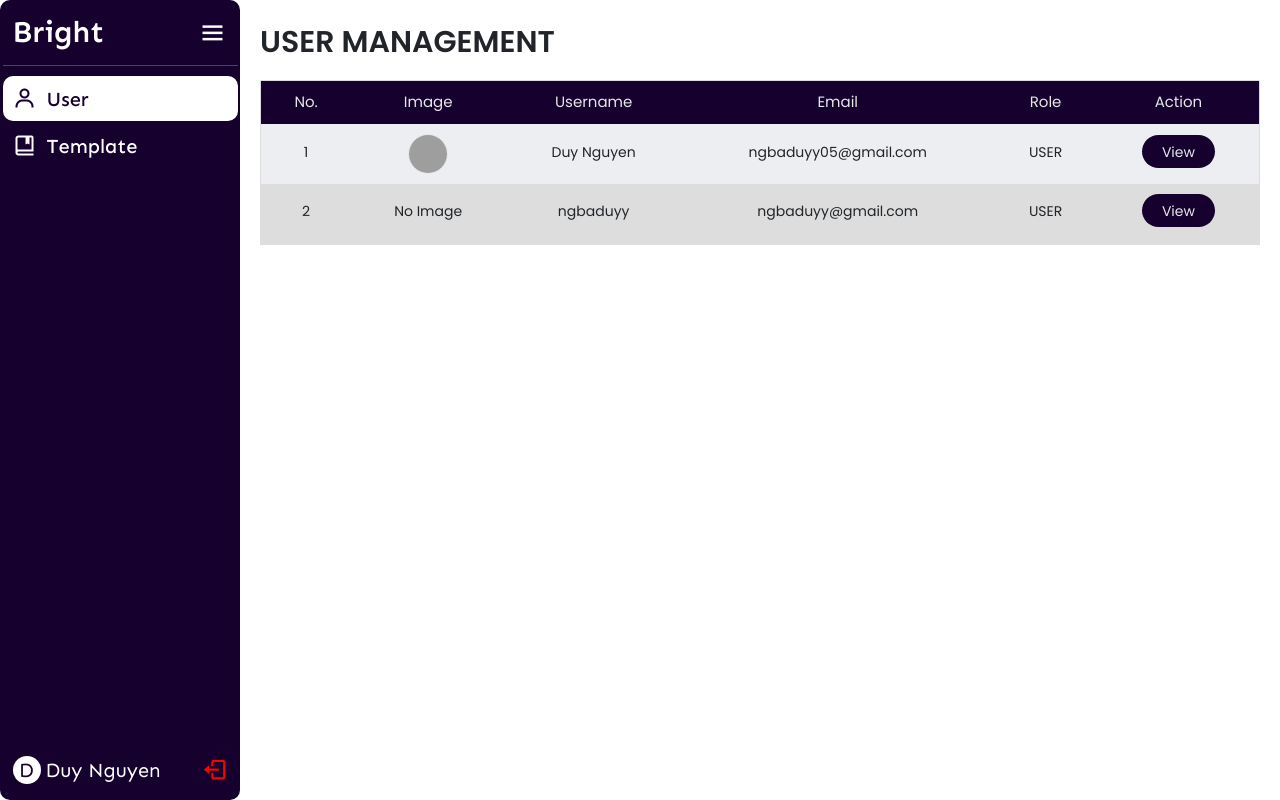
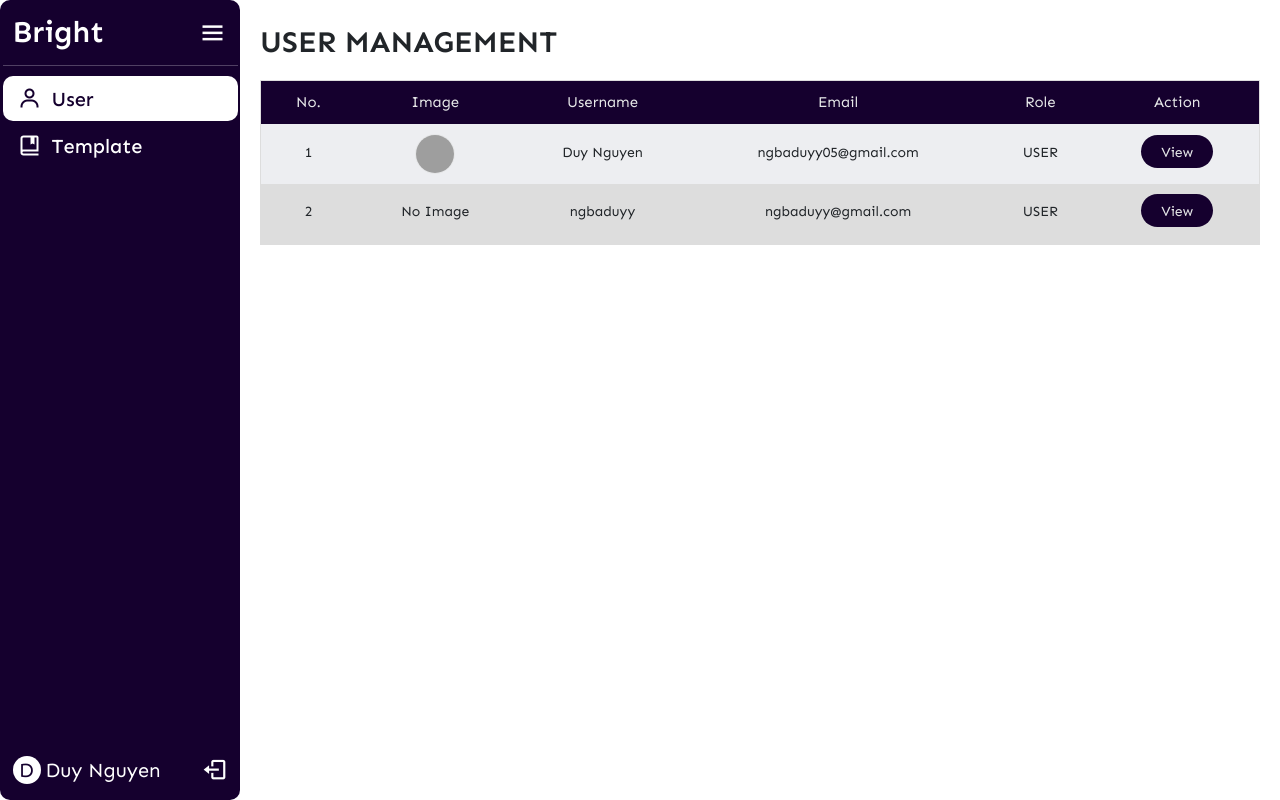
Before and after one commit to ngbaduyy10/cv-builder, a PHP site: page /cv-builder/index.php?page=user-manage in a window 1280 px wide. Run offline with PHP 8.4, Linux system fonts and the light colour scheme; data comes from the database, SQL or seed files in the repository; some libraries are stand-ins or nearby versions; grey boxes are pictures that could not be loaded.

Commit message:
layout fixed

```diff
--- a/assets/css/admin/sidebar.css
+++ b/assets/css/admin/sidebar.css
@@ -140,5 +140,5 @@ body {
 
 .profile i {
     font-size: 2.6rem;
-    color: red;
+    color: white;
 }
--- a/assets/css/admin/user-manage.css
+++ b/assets/css/admin/user-manage.css
@@ -2,7 +2,7 @@
     margin-left: 240px;
     padding: 20px;
     transition: all 0.5s ease;
-    font-family: "Poppins", sans-serif;
+    font-family: "Sen", sans-serif;
 }
 
 .closed .admin-user {
--- a/assets/css/auth.css
+++ b/assets/css/auth.css
@@ -4,7 +4,7 @@
     align-items: center;
     height: calc(100vh - 80px);
     background: linear-gradient(90deg, #e2e2e2, #f4f7ff);
-    font-family: "Poppins", sans-serif!important;
+    font-family: "Sen", sans-serif!important;
     margin: 0!important;
 }
 
@@ -118,7 +118,7 @@
 }
 
 .auth .social-icons a {
-    font-size: 3rem;
+    font-size: 2.8rem;
 }
 
 .auth .social-icons a i {
--- a/assets/css/client/layout.css
+++ b/assets/css/client/layout.css
@@ -1,6 +1,7 @@
 .header {
     background: var(--background-color);
     z-index: 1;
+    font-family: "Sen", sans-serif;
 }
 .header.fixed {
     position: sticky;
@@ -9,7 +10,6 @@
 .header .nav-logo {
     font-weight: 800;
     font-size: 3.4rem;
-    font-family: "Sen", sans-serif;
 }
 .header .navbar {
     height: 80px;
@@ -50,7 +50,6 @@
     font-weight: 500;
     font-size: 2.1rem;
     padding: 0!important;
-    font-family: "Sen", sans-serif;
 }
 .header .button-sign-up {
     min-width: 100px;
@@ -89,7 +88,6 @@
     height: 45px;
     border-radius: 50%;
     font-size: 2.4rem;
-    font-family: "Poppins", sans-serif;
     border: none;
     margin-left: 4px;
 }
@@ -102,7 +100,6 @@
 .header .dropdown-menu {
     width: 220px;
     font-size: 1.4rem;
-    font-family: "Poppins", sans-serif;
     border-radius: 10px;
 }
 
@@ -135,7 +132,6 @@
 .footer .logo {
     font-weight: 700;
     font-size: 2.8rem;
-    font-family: "Sen", sans-serif;
     color: #fff;
 }
 .footer .desc {
--- a/assets/css/reset.css
+++ b/assets/css/reset.css
@@ -144,7 +144,7 @@ html {
 
 body {
     font-size: 1.6rem;
-    font-family: "Poppins", sans-serif;
+    font-family: "Sen", sans-serif;
 }
 
 a {
--- a/layouts/admin/sidebar.php
+++ b/layouts/admin/sidebar.php
@@ -6,13 +6,13 @@
     <hr class="sidebar-hr" />
     <ul class="sidebar-list d-flex flex-column gap-1">
         <li>
-            <a href="?page=user-manage" class="p-3 <?php echo ($_GET['page'] == "user-manage") ? 'active' : ''; ?>">
+            <a href="?page=user-manage" class="py-3 px-4 <?php echo ($_GET['page'] == "user-manage") ? 'active' : ''; ?>">
                 <i class="bx bx-user"></i>
                 <span class="links-name">User</span>
             </a>
         </li>
         <li>
-            <a href="?page=template-manage" class="py-2 px-3 <?php echo ($_GET['page'] == "template-manage") ? 'active' : ''; ?>">
+            <a href="?page=template-manage" class="py-3 px-4 <?php echo ($_GET['page'] == "template-manage") ? 'active' : ''; ?>">
                 <i class='bx bx-book-bookmark'></i>
                 <span class="links-name">Template</span>
             </a>
```
